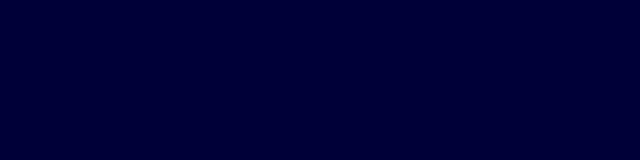
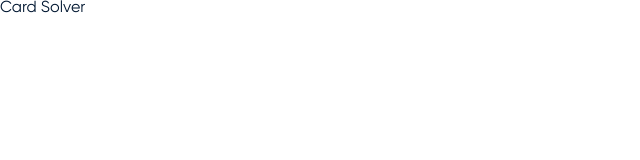
Before and after one commit to Gromkov-cloud/Card-Solver, a website built with webpack: page src/index.html in a window 1280 px wide. Shown: the whole page, without its empty margins (0-640 px from the left). Built offline with nearby package versions, Linux system fonts and the light colour scheme.

Commit message:
add css variables

```diff
--- a/src/index.html
+++ b/src/index.html
@@ -4,8 +4,8 @@
     <meta charset="UTF-8">
     <meta http-equiv="X-UA-Compatible" content="IE=edge">
     <meta name="viewport" content="width=device-width, initial-scale=1.0">
-    <title>yt app</title>
+    <title>Card Solver</title>
 <body>
-
+    <h1>Card Solver</h1>
 </body>
 </html>
--- a/src/styles/scss.scss
+++ b/src/styles/scss.scss
@@ -1,4 +1,5 @@
 @import url(style.css);
+
 
 .image{
     width: 500px;
--- a/src/styles/style.css
+++ b/src/styles/style.css
@@ -1,11 +1,8 @@
 @import url(fonts.css);
+@import url(vars.css);
 
 body{
-    background-color: rgb(0, 0, 56);
-    color: white;
+    font-family: var(--Gilroy);
+    background-color: var(--white);
+    color: var(--dark-blue);
 }
-
-h1{
-    font-family: Gilroy;
-    font-weight: 600;
-}
--- /dev/null
+++ b/src/styles/vars.css
@@ -0,0 +1,10 @@
+:root{
+    --Gilroy: Gilroy, sans-serif;
+    --white: #FFFFFF;
+    --primary-blue: #031E3E;
+    --secondary-blue: #398BFF;
+    --dark-gray: #6A6A6A;
+    --dark-blue: #001731;
+    --light-blue: #AAC0E0;
+    --dark-blue-opacity: rgba(0, 23, 49, 0.55);
+}
```
Also changed, not shown: dist/index.html, dist/logo.ico (deleted), dist/main.js.
